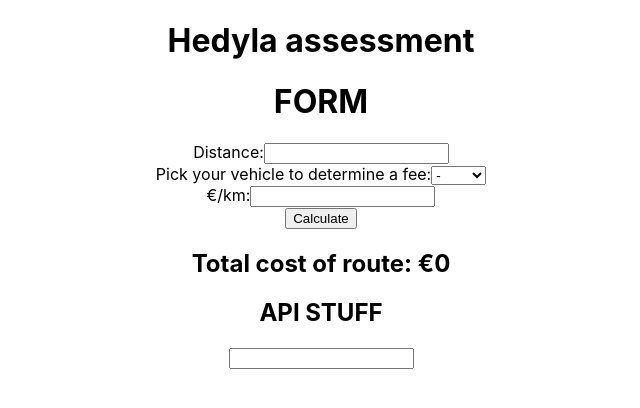
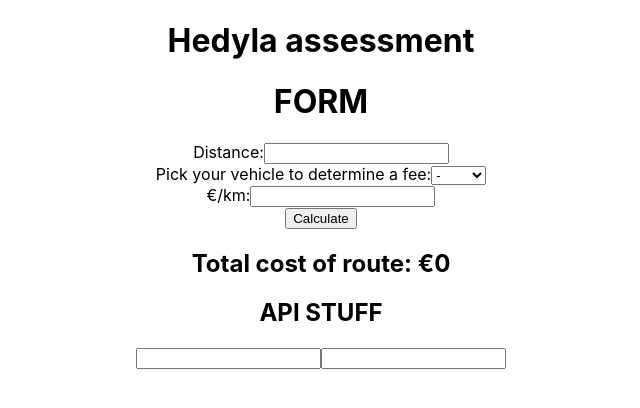
Before and after one commit to BrittanyBlake/frontend-assessment-hedyla, a React (Create React App) app: page / in a window 1280 px wide. Shown: the top 408 px of the page, without its empty margins (319-959 px from the left). Built offline with nearby package versions, Linux system fonts and the light colour scheme; no server answers.

Commit message:
get destination from input

```diff
--- a/src/containers/DistanceHome.js
+++ b/src/containers/DistanceHome.js
@@ -7,6 +7,7 @@ const HomePage = () => {
   const dispatch = useDispatch();
   const distanceList = useSelector(state => state.distance);
   const [originCord, setOriginCord] = useState('13.428555,52.523219');
+  const [destCord, setDestCord] = useState('13.397634,52.529407');
 
   const FetchData = (origin, dest) => {
     dispatch(GetDistance(origin, dest));
@@ -18,28 +19,19 @@ const HomePage = () => {
     setOriginCord(e.target.value);
     console.log('origin', originCord);
   };
+
+  const handleDestination = e => {
+    e.preventDefault();
+    console.log(e.target.value);
+    setDestCord(e.target.value);
+    console.log('destination', destCord);
+  };
   // Barcelona '41.3851, 2.1734'
+  // Granada 37.1773,3.5986
+
   React.useEffect(() => {
-    FetchData(originCord, '13.397634,52.529407');
-  }, [originCord]);
-
-  // 13.38886, 52.517037;
-
-  //   const ShowData = () => {
-  //     if (!_.isEmpty(distanceList.data)) {
-  //       return (
-  //         <div />
-  //       );
-  //     }
-  //     return <p> unable to get Data</p>;
-  //   };
-
-  //  {distanceList.routes[0].distance.length ?
-  //       <h1>
-  //         {' '}
-  //         Distance =
-  //         {distanceList.routes[0].distance}
-  //       </h1>
+    FetchData(originCord, destCord);
+  }, [originCord, destCord]);
 
   return (
     <div>
@@ -48,15 +40,14 @@ const HomePage = () => {
         {distanceList.routes ? (
           <h1>
             Distance =
-            {' '}
-            { distanceList.routes[0].distance}
+            {distanceList.routes[0].distance}
           </h1>
         ) : null}
-
       </div>
 
       <form>
         <input type="text" onChange={handleOrigin} />
+        <input type="text" onChange={handleDestination} />
       </form>
     </div>
   );
```
